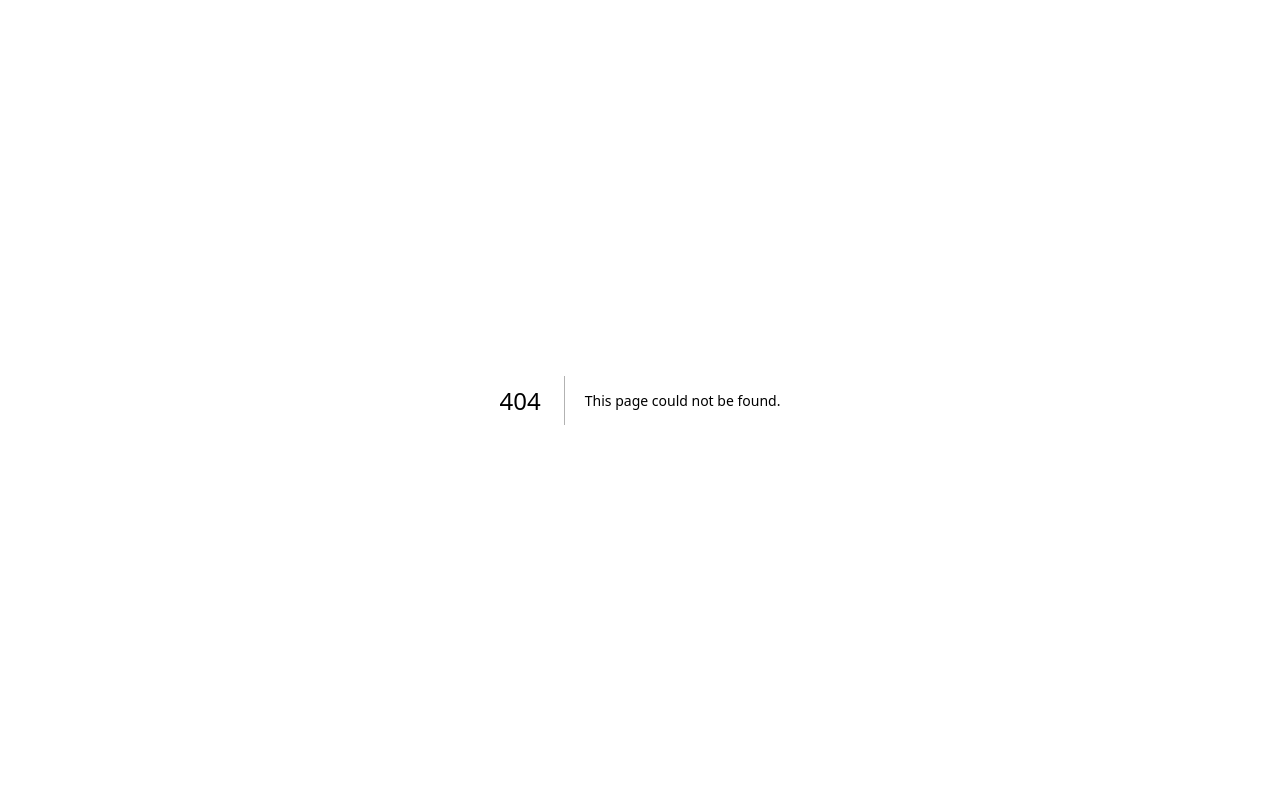
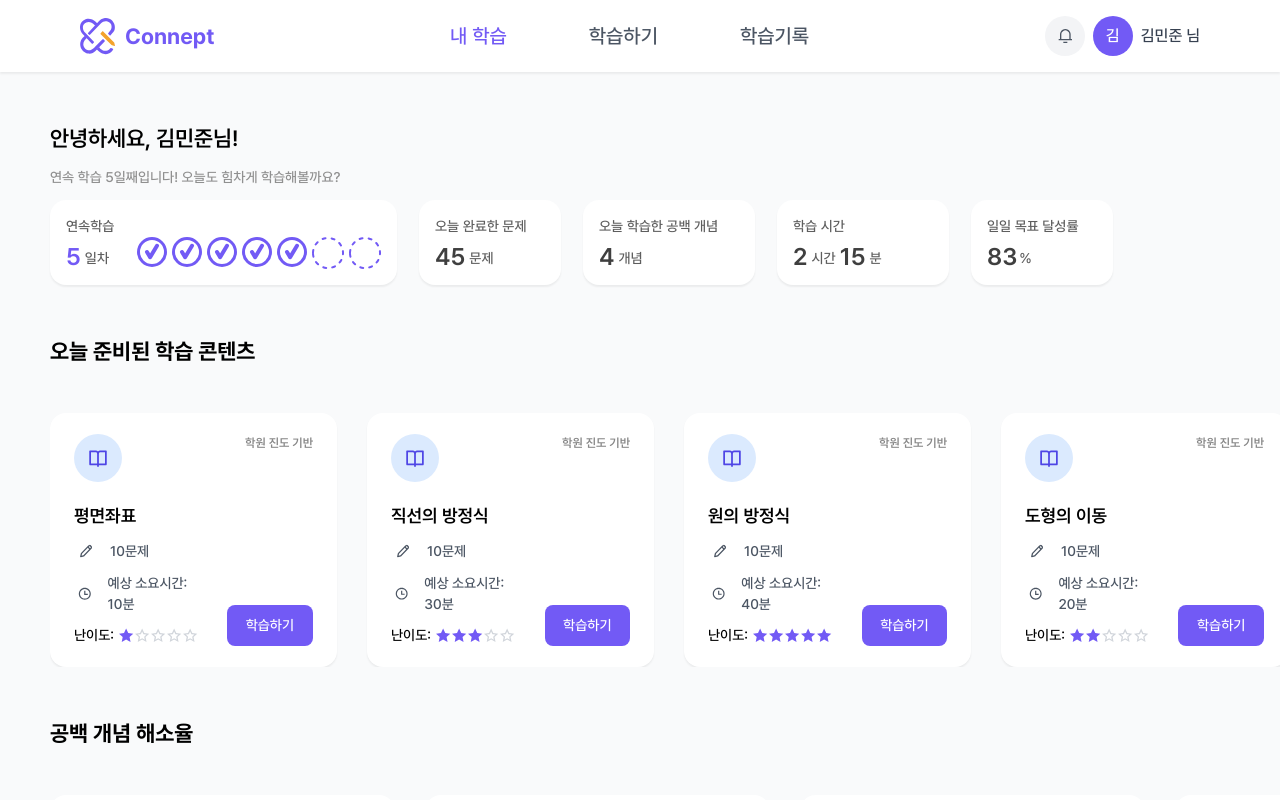
Before and after one commit to chocoboy08/connept, a Next.js app: page /myStudy in a window 1280 px wide. Before the commit this address had no page. Shown: the top 800 px of the page. Built offline with nearby package versions, Linux system fonts and the light colour scheme.

Commit message:
feat: 내 학습 페이지 추가

```diff
--- /dev/null
+++ b/src/app/myStudy/page.tsx
@@ -0,0 +1,150 @@
+import Box from "@/components/base/Box";
+import Flex from "@/components/base/Flex";
+import Text from "@/components/base/Text";
+import Content from "@/components/Content";
+import EmptyContent from "@/components/EmptyContent";
+import { testContent, testEmptyContent } from "@/constants/mockData";
+import IconCheckedCircle from "../../../public/icons/icon_checked_circle.svg";
+import IconEmptyCircle from "../../../public/icons/icon_empty_circle.svg";
+
+export default function page() {
+  return (
+    <Flex direction="column" gap={50} className="pl-[50px] overflow-hidden">
+      <Flex direction="column" gap={12}>
+        <Text size={22} weight={600} color="#000">
+          안녕하세요, 김민준님!
+        </Text>
+        <Text size={14} weight={400} color="#909090">
+          연속 학습 5일째입니다! 오늘도 힘차게 학습해볼까요?
+        </Text>
+        <Flex gap={22}>
+          <Box paddingX={16} paddingY={16}>
+            <Text size={14} weight={400} color="#5E5E5E">
+              연속학습
+            </Text>
+            <Flex gap={28}>
+              <Flex align="flex-end" gap={4}>
+                <Text size={24} weight={600} color="#725AF5" height={"24px"}>
+                  5
+                </Text>
+                <Text size={14} weight={400} color="#5E5E5E">
+                  일차
+                </Text>
+              </Flex>
+              <Flex gap={5}>
+                <IconCheckedCircle />
+                <IconCheckedCircle />
+                <IconCheckedCircle />
+                <IconCheckedCircle />
+                <IconCheckedCircle />
+                <IconEmptyCircle />
+                <IconEmptyCircle />
+              </Flex>
+            </Flex>
+          </Box>
+          <Box paddingX={16} paddingY={16} width={"142px"}>
+            <Text size={14} weight={400} color="#5E5E5E">
+              오늘 완료한 문제
+            </Text>
+            <Flex align="flex-end" gap={4}>
+              <Text size={24} weight={600} color="#3f3f3f" height={"24px"}>
+                45
+              </Text>
+              <Text size={14} weight={400} color="#5E5E5E">
+                문제
+              </Text>
+            </Flex>
+          </Box>
+          <Box paddingX={16} paddingY={16} width={"172px"}>
+            <Text size={14} weight={400} color="#5E5E5E">
+              오늘 학습한 공백 개념
+            </Text>
+            <Flex align="flex-end" gap={4}>
+              <Text size={24} weight={600} color="#3f3f3f" height={"24px"}>
+                4
+              </Text>
+              <Text size={14} weight={400} color="#5E5E5E">
+                개념
+              </Text>
+            </Flex>
+          </Box>
+          <Box paddingX={16} paddingY={16} width={"172px"}>
+            <Text size={14} weight={400} color="#5E5E5E">
+              학습 시간
+            </Text>
+            <Flex align="flex-end" gap={4}>
+              <Text size={24} weight={600} color="#3f3f3f" height={"24px"}>
+                2
+              </Text>
+              <Text size={14} weight={400} color="#5E5E5E">
+                시간
+              </Text>
+              <Text size={24} weight={600} color="#3f3f3f" height={"24px"}>
+                15
+              </Text>
+              <Text size={14} weight={400} color="#5E5E5E">
+                분
+              </Text>
+            </Flex>
+          </Box>
+          <Box paddingX={16} paddingY={16} width={"142px"}>
+            <Text size={14} weight={400} color="#5E5E5E">
+              일일 목표 달성률
+            </Text>
+            <Flex align="flex-end" gap={2}>
+              <Text size={24} weight={600} color="#3f3f3f" height={"24px"}>
+                83
+              </Text>
+              <Text size={14} weight={400} color="#5E5E5E">
+                %
+              </Text>
+            </Flex>
+          </Box>
+        </Flex>
+      </Flex>
+
+      <Flex direction="column" gap={45}>
+        <Text size={22} weight={700}>
+          오늘 준비된 학습 콘텐츠
+        </Text>
+        <Flex
+          gap={30}
+          className="overflow-scroll"
+          style={{ scrollbarWidth: "none" }}
+        >
+          {testContent.map((item, idx) => (
+            <Content
+              key={`content-${item.title}-${idx}`}
+              title={item.title}
+              number={item.number}
+              time={item.time}
+              difficulty={item.difficulty}
+              type={item.type}
+            />
+          ))}
+        </Flex>
+      </Flex>
+
+      <Flex direction="column" gap={45}>
+        <Text size={22} weight={700}>
+          공백 개념 해소율
+        </Text>
+        <div
+          className="grid grid-rows-2 grid-flow-col gap-[30px] overflow-x-auto overflow-y-hidden"
+          style={{ scrollbarWidth: "none", height: 460 }}
+        >
+          {testEmptyContent.map((item, idx) => (
+            <EmptyContent
+              key={`empty-content-${item.title}-${idx}`}
+              title={item.title}
+              questionNumber={item.questionNumber}
+              conceptNum={item.conceptNum}
+              correct={item.correct}
+              progress={item.progress}
+            />
+          ))}
+        </div>
+      </Flex>
+    </Flex>
+  );
+}
--- a/src/app/page.tsx
+++ /dev/null
@@ -1,3 +0,0 @@
-export default function page() {
-  return <div>page</div>;
-}
```
